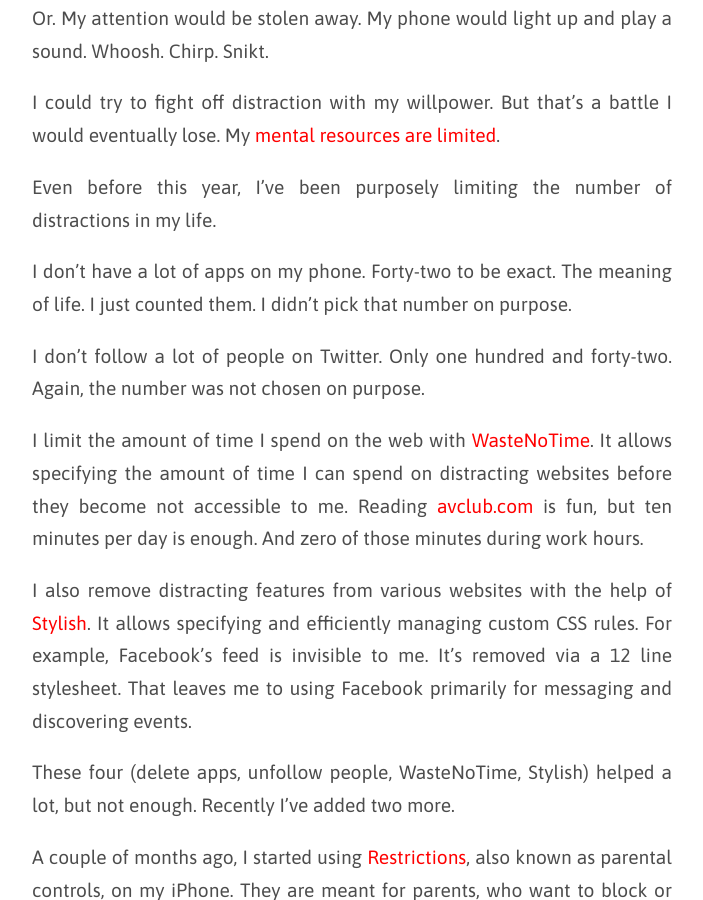
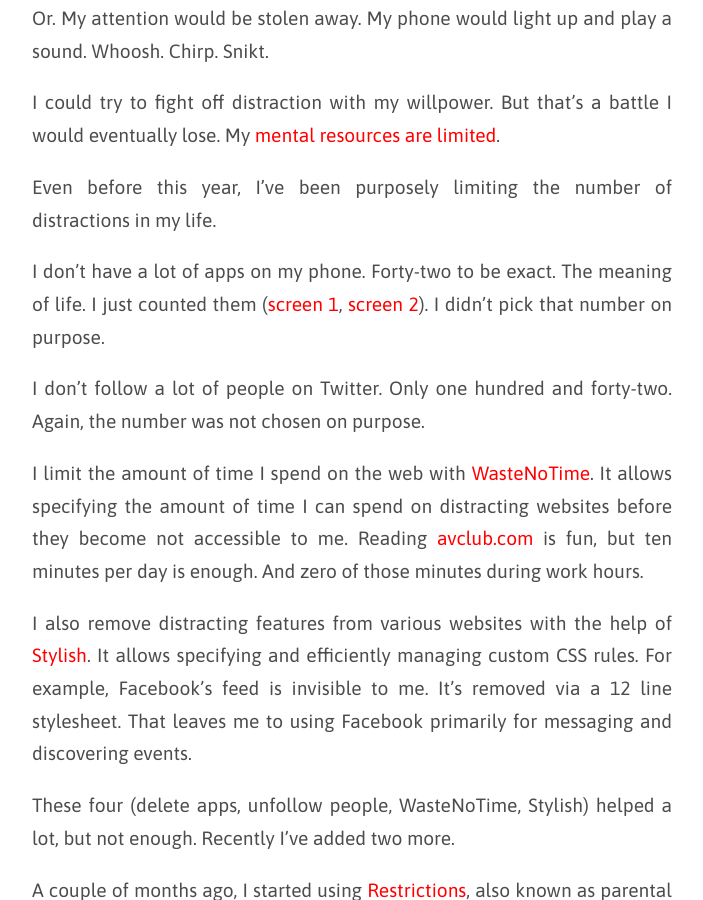
Before and after one commit to mmozuras/mmozuras.github.com, a Jekyll site: the page built from post/_posts/2017-05-21-silence.md, in a window 1280 px wide and 900 px high, scrolled down 1013 px. Shown: the whole window, without its empty margins (288-991 px from the left). Built offline with Jekyll 4.4.1, drawn with Linux system fonts in a browser that asks for light colours; comment, search, counter and statistics services are not loaded.

Commit message:
Add iPhone screenshots to Silence

```diff
--- a/post/_posts/2017-05-21-silence.md
+++ b/post/_posts/2017-05-21-silence.md
@@ -22,7 +22,7 @@
 
 Even before this year, I've been purposely limiting the number of distractions in my life.
 
-I don't have a lot of apps on my phone. Forty-two to be exact. The meaning of life. I just counted them. I didn't pick that number on purpose.
+I don't have a lot of apps on my phone. Forty-two to be exact. The meaning of life. I just counted them ([screen 1](/assets/images/silence_apps_1.jpg), [screen 2](/assets/images/silence_apps_2.jpg)). I didn't pick that number on purpose.
 
 I don't follow a lot of people on Twitter. Only one hundred and forty-two. Again, the number was not chosen on purpose.
 
```
Also changed, not shown: assets/images/silence_apps_1.jpg (added), assets/images/silence_apps_2.jpg (added).
